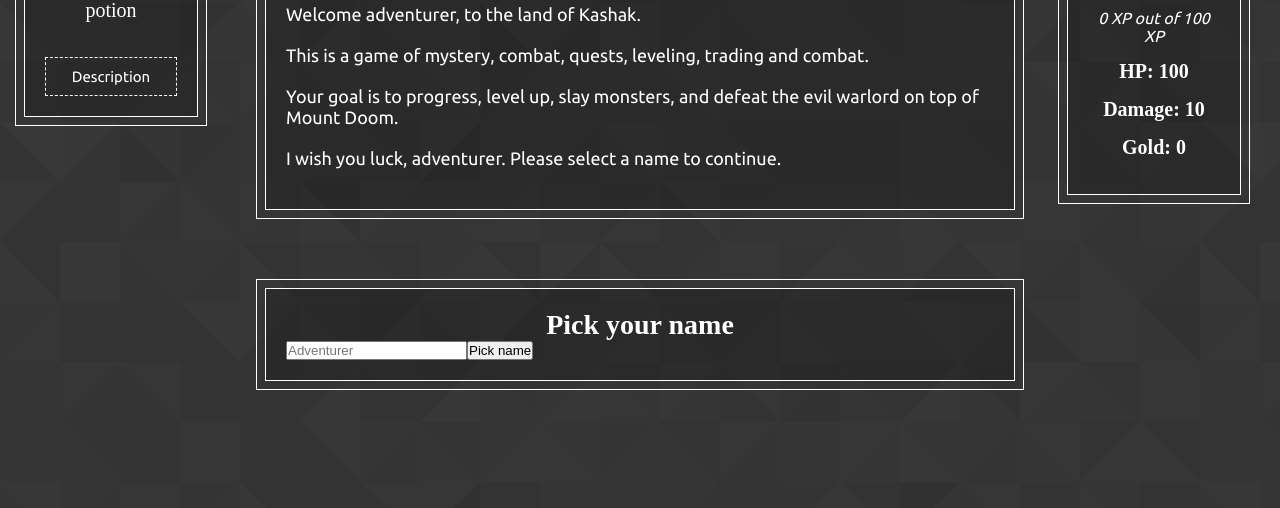
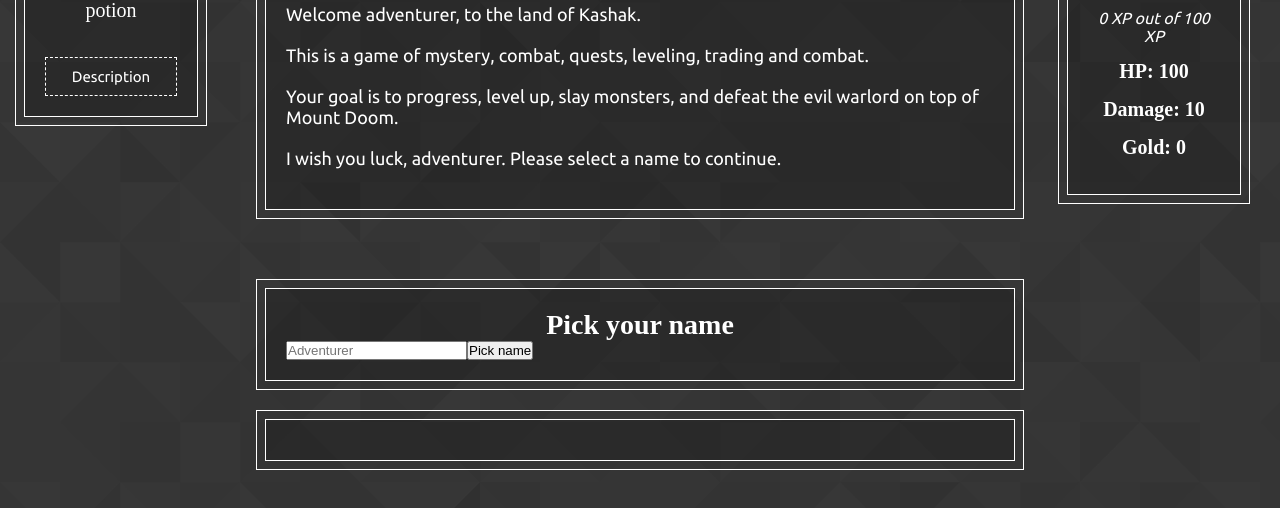
Before and after one commit to Soreg/Text-adventure, a plain HTML site: page index.html in a window 1280 px wide. Shown: the part 118-626 px from the top of the page. Drawn offline with nearby package versions, Linux system fonts and the light colour scheme; a web font is replaced by a local one.

Commit message:
Added .outer and .inner to the shop-container

```diff
--- a/index.html
+++ b/index.html
@@ -58,12 +58,16 @@
         <!-- End of main scene container -->
 
         <!-- Shop container -->
-        <div class="shop-event-container">
-            <div class="description-container">
-                <h4></h4>
-            </div>
-            <div class="shop-container">
+        <div id="shop-event-container">
+            <div class="outer">
+                <div class="inner">
+                    <div class="description-container">
+                        <h4></h4>
+                    </div>
+                    <div class="shop-container">
 
+                    </div>
+                </div>
             </div>
         </div>
         <!-- End of shop container -->
```
